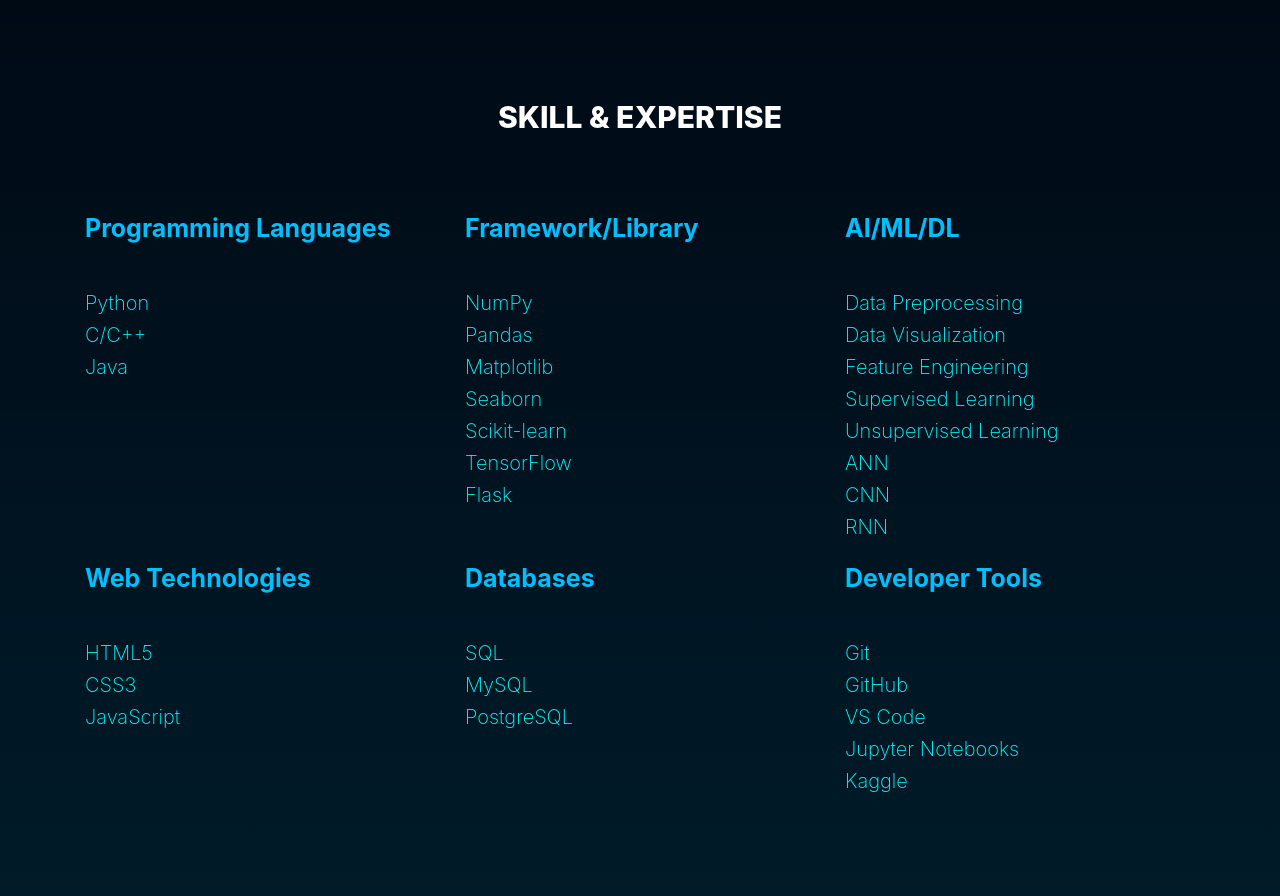
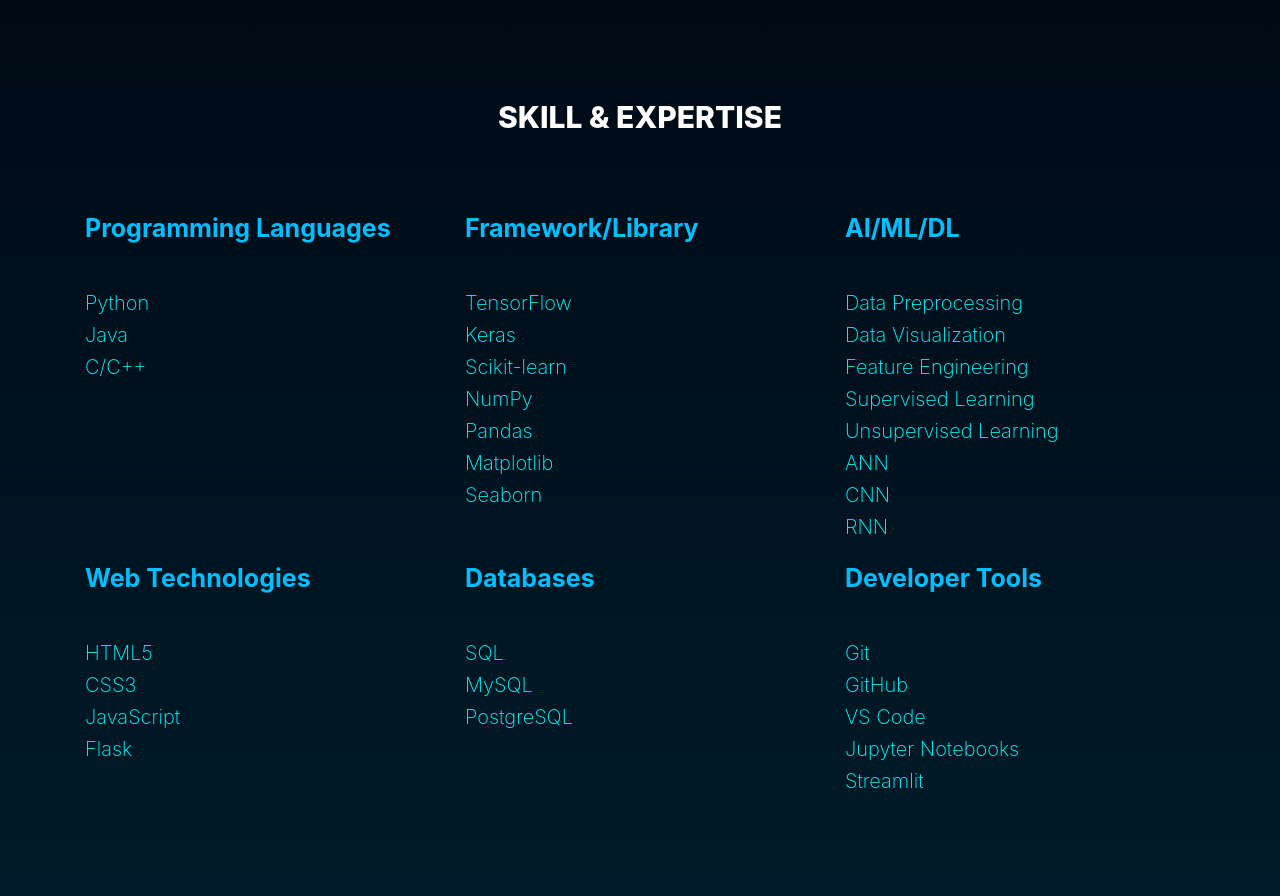
Before and after one commit to Forhad700/Personal-Portfolio-, a Flask app: page / in a window 1280 px wide. Shown: the part 2538-3434 px from the top of the page. Run offline with Flask 3, Linux system fonts and the light colour scheme; some libraries are stand-ins or nearby versions; some web fonts are replaced.

Commit message:
Update index.html

```diff
--- a/templates/index.html
+++ b/templates/index.html
@@ -301,21 +301,21 @@
 			  <h2 class="mb-5" style="color: deepskyblue; font-weight: bold;">Programming Languages</h2>
 			  <div class="skill-item mb-4">
 				<h5 style="color: aqua;">Python</h5>
+				<h5 style="color: aqua;">Java</h5>
 				<h5 style="color: aqua;">C/C++</h5>
-				<h5 style="color: aqua;">Java</h5>
 			  </div>
 			</div>
 
 			<div class="col-md-4">
 			  <h2 class="mb-5" style="color: deepskyblue; font-weight: bold;">Framework/Library</h2>
 			  <div class="skill-item mb-4">
+				<h5 style="color: aqua;">TensorFlow</h5>
+				<h5 style="color: aqua;">Keras</h5>
+				<h5 style="color: aqua;">Scikit-learn</h5>
 				<h5 style="color: aqua;">NumPy</h5>
 				<h5 style="color: aqua;">Pandas</h5>
 				<h5 style="color: aqua;">Matplotlib</h5>
 				<h5 style="color: aqua;">Seaborn</h5>
-				<h5 style="color: aqua;">Scikit-learn</h5>
-				<h5 style="color: aqua;">TensorFlow</h5>
-				<h5 style="color: aqua;">Flask</h5>
 			  </div>
 			</div>
 
@@ -339,6 +339,7 @@
 				<h5 style="color: aqua;">HTML5</h5>
 				<h5 style="color: aqua;">CSS3</h5>
 				<h5 style="color: aqua;">JavaScript</h5>
+				<h5 style="color: aqua;">Flask</h5>
 			  </div>
 			</div>
 
@@ -358,13 +359,12 @@
 				<h5 style="color: aqua;">GitHub</h5>
 				<h5 style="color: aqua;">VS Code</h5>
 				<h5 style="color: aqua;">Jupyter Notebooks</h5>
-				<h5 style="color: aqua;">Kaggle</h5>
+				<h5 style="color: aqua;">Streamlit</h5>
 			  </div>
 			</div>
 		  </div>
 		</div>
 	  </section>
-
 
 
 
```
